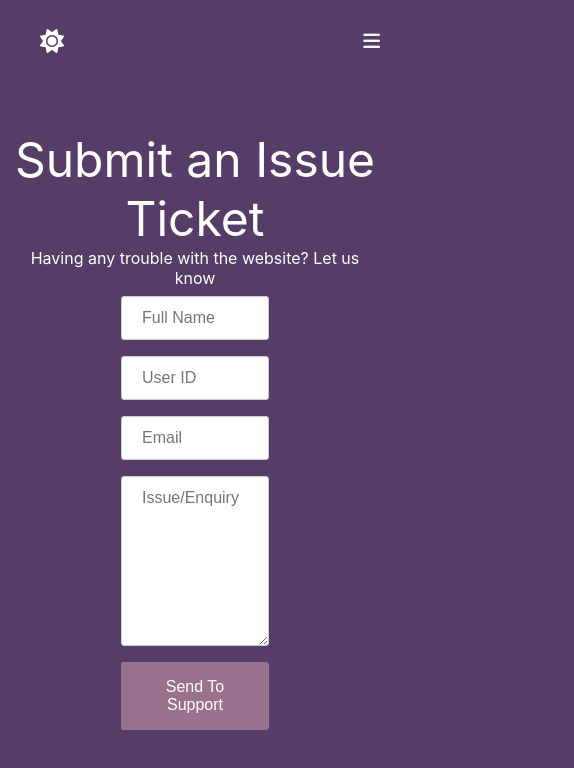
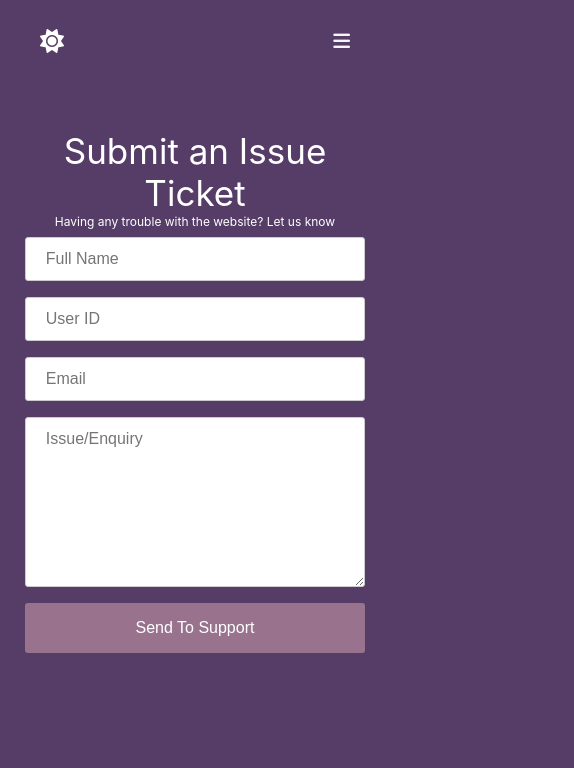
Before and after one commit to marcus-karozis/Project-4-Team-5, a React (Create React App) app: page /techSupportPage in a window 390 px wide. Shown: the top 768 px of the page, 574 px wide, since content can reach past the window. Built offline with nearby package versions, Linux system fonts and the light colour scheme.

Commit message:
Update mobile version

```diff
--- a/src/components/NavbarStyles.css
+++ b/src/components/NavbarStyles.css
@@ -27,7 +27,7 @@ nav{
     width: 100%;
     height: 80px;
     top: 0;
-    position: fixed;
+    position: absolute;
    /* left: 50%;
     transform: translate(-50%); */
     font-family: system-ui, -apple-system, BlinkMacSystemFont, 'Segoe UI', Roboto, Oxygen, Ubuntu, Cantarell, 'Open Sans', 'Helvetica Neue', sans-serif;
@@ -164,6 +164,8 @@ nav{
 
     .menu-icons {
         display: block;
+        position: relative;
+        right: 30px;
     }
 
     .navbar li a:hover,
--- a/src/components/Tooltip.css
+++ b/src/components/Tooltip.css
@@ -36,3 +36,21 @@
     border-style: solid;
     border-color: transparent black transparent transparent;
   }
+
+  @media screen and (max-width:1000px){
+    .tooltip .tooltiptext::after {
+      margin-top: 0%;
+      bottom: 100%;  /* At the top of the tooltip */
+      left: 50%;
+      margin-left: -5px;
+      top: 0%;
+    }
+
+    .tooltip .tooltiptext {
+      width: 120px;
+      left: 50%;
+      margin-left: -60px; /* Use half of the width (120/2 = 60), to center the tooltip */
+      top: 100%;
+    }
+
+  }
--- a/src/login.css
+++ b/src/login.css
@@ -34,7 +34,7 @@
     border-radius: 5px;
   } */
 
-.login {
+.input button {
   width: 150%;
   padding: 10px;
   background-color: #99738E;
@@ -44,7 +44,7 @@
   cursor: pointer;
 }
 
-.login :active {
+.input button:active {
   background-color: #493844;
 }
 
@@ -60,6 +60,7 @@
   height: 100vh;
   text-align: center;
   position: relative;
+
 }
 
 .text {
@@ -68,13 +69,13 @@
   color: #fff;
 }
 
-.loginForm {
+/* .loginForm {
   display: flex;
   flex-direction: column;
   align-items: center;
   margin-bottom: 5px;
   width: 100%;
-}
+} */
 
 .input {
   display: flex;
@@ -82,10 +83,6 @@
   margin-top: 55px;
   gap: 25px;
   margin-right: 105px;
-  /* align-items: center; */
-  /* justify-content: space-between; */
-  /* width: 350px; */
-  /* margin-bottom: 5px; */
 }
 
 .labelStyle {
@@ -94,11 +91,12 @@
 
 .inputStyle {
   width: 150%;
-  /* padding: 5px 10px; */
 }
 
 .webcamStyle {
   box-shadow: 0px 0px 10px 3px rgba(0, 0, 0, 0.2);
+  justify-content: space-evenly;
+  display: flex;
 }
 
 .messageStyle {
@@ -111,4 +109,23 @@ h2 {
   font-weight: 400;
   font-size: 48px;
   color: #fff;
+  position: relative;
+  top: 5px;
 }
+
+@media screen and (max-width: 1000px){
+  .inputStyle{
+    position: relative;
+    left: 13px;
+    width: 134%;
+  }
+
+  .webcamStyle {
+    box-shadow: 0px 0px 10px 3px rgba(0, 0, 0, 0.2);
+    justify-content: space-evenly;
+    display: flex;
+    margin-left: auto;
+    margin-right: auto;
+    width: 70%;
+  }
+}
--- a/src/login.js
+++ b/src/login.js
@@ -118,7 +118,7 @@ const AuthenticationPage = ({ onFail }) => {
               className="inputStyle"
             />
           {errorMessage && <p style={{ color: 'red' }}>{errorMessage}</p>}
-          <button onClick={handleLogin} className="login">LOGIN</button>
+          <button onClick={handleLogin}>LOGIN</button>
         </div>
       ) : (
         <>
--- a/src/studentCode/StudentCode.css
+++ b/src/studentCode/StudentCode.css
@@ -79,3 +79,13 @@
     /* background-color: #2B2A33; */
     height: 100vh;
 }
+
+@media screen and (max-width: 1000px){
+    .form-container{
+        width: 92%;
+    }
+
+    .codeInput{
+        width: 300px;
+    }
+}
--- a/src/techSupportPage/TechSupportPage.js
+++ b/src/techSupportPage/TechSupportPage.js
@@ -121,8 +121,8 @@ function TechSupportPage() {
         <>
             <Navbar />
             <div className="page_padding">
-                <h1>Submit an Issue Ticket</h1>
-                <h3>Having any trouble with the website? Let us know</h3>
+                    <h1>Submit an Issue Ticket</h1>
+                    <h3>Having any trouble with the website? Let us know</h3>
                 <form method="post" ref={formThing} onSubmit={handleSubmitSupportForm}>
                     <div id="name_box">
                         {/* <div className="label_div" style={{}}>
--- a/src/techSupportPage/TechSupportPageStyles.css
+++ b/src/techSupportPage/TechSupportPageStyles.css
@@ -121,3 +121,33 @@ textarea:focus {
   font-weight: 400;
   color: #fff;
 }
+
+@media screen and (max-width: 1000px){
+    h1{
+        font-size: 35px;
+    }
+
+    h3{
+        font-size: 12px;
+    }
+
+    input{
+        width: 92%;
+    }
+
+    textarea{
+        width: 92%;
+    }
+
+    #submit_button_box button{
+        width: 92%;
+    }
+
+    .successful_submission {
+        width: 92%;
+    }
+
+    .invalid_submission {
+        width: 92%;
+    }
+}
```
